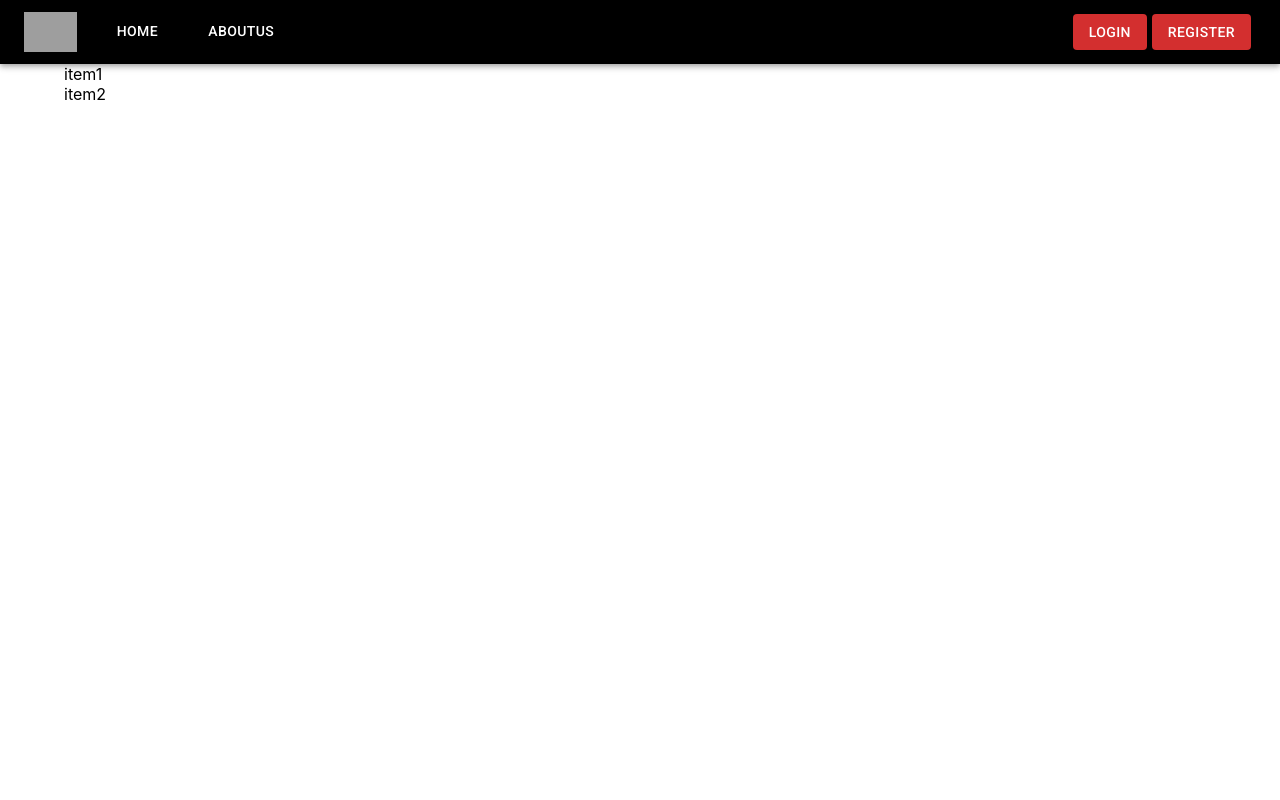
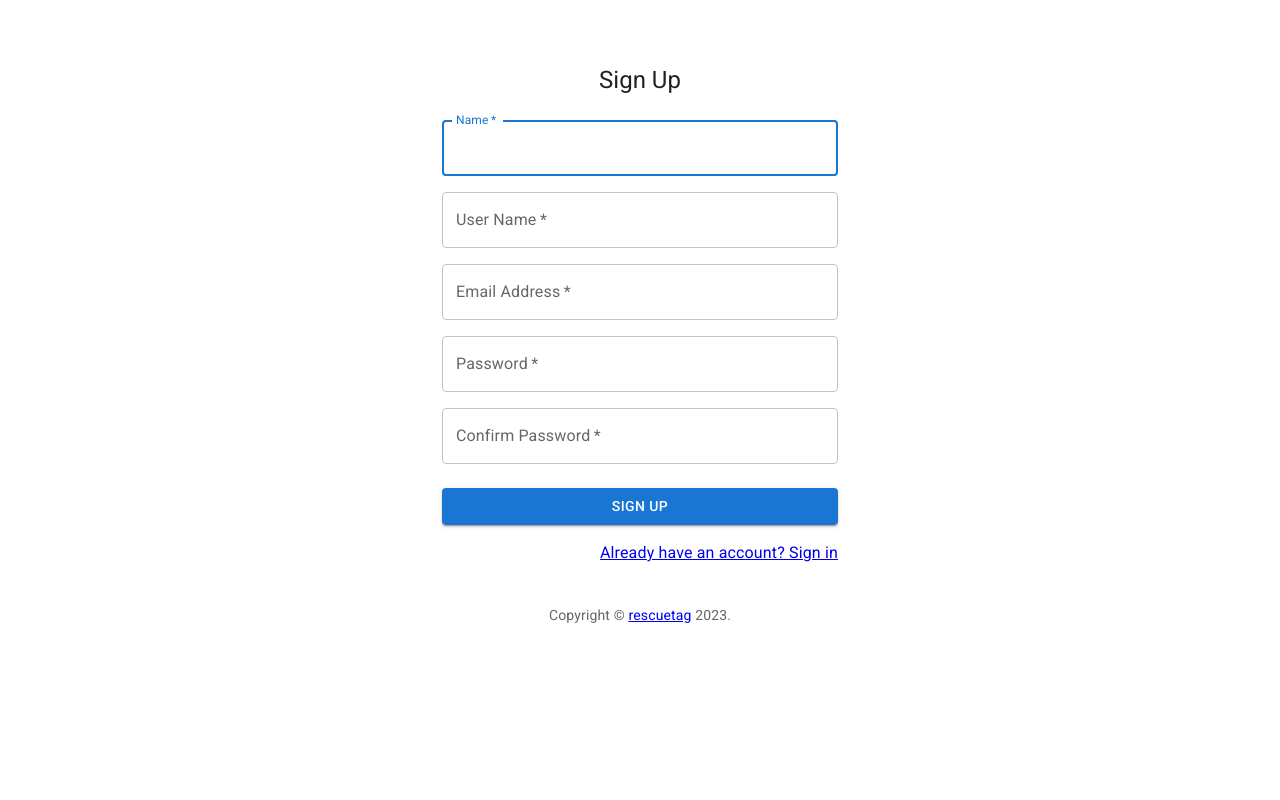
Before and after one commit to adityabhagat007/rescue-tag-frontend, a React (Create React App) app: page /signup in a window 1280 px wide. Shown: the top 800 px of the page. Built offline with nearby package versions, Linux system fonts and the light colour scheme; grey boxes are pictures that could not be loaded.

Commit message:
added signup

```diff
--- a/package.json
+++ b/package.json
@@ -12,13 +12,16 @@
     "@testing-library/jest-dom": "^5.16.5",
     "@testing-library/react": "^13.4.0",
     "@testing-library/user-event": "^13.5.0",
+    "axios": "^1.6.5",
     "env-cmd": "^10.1.0",
+    "formik": "^2.4.5",
     "react": "^18.2.0",
     "react-dom": "^18.2.0",
     "react-redux": "^8.1.3",
     "react-router-dom": "^6.4.2",
     "react-scripts": "5.0.1",
-    "web-vitals": "^2.1.4"
+    "web-vitals": "^2.1.4",
+    "yup": "^1.3.3"
   },
   "scripts": {
     "start": "env-cmd -f .env.dev react-scripts start",
--- /dev/null
+++ b/src/api/userSignUp.js
@@ -0,0 +1,25 @@
+import axios from "axios";
+
+const userSignUp = (data, actions, setSignupSuccess, setSignupError) => {
+  const url = `${process.env.REACT_APP_SERVER_BASE_URL_DEV}api/v1/auth/signup`;
+  axios
+    .post(url, data)
+    .then((res) => {
+      console.log("success", res);
+      actions.setSubmitting(false);
+      setSignupSuccess({ success: true, message: "" });
+      setSignupError({ error: false, message: "" });
+    })
+    .catch((err) => {
+      console.log("error", err);
+      actions.setSubmitting(false);
+      setSignupSuccess({ success: false, message: "" });
+      if (err.code === "ERR_NETWORK") {
+        setSignupError({ error: true, message: "network error" });
+      } else {
+        setSignupError({ error: true, message: err.response.data.message });
+      }
+    });
+};
+
+export default userSignUp;
--- /dev/null
+++ b/src/components/Copyright.jsx
@@ -0,0 +1,20 @@
+import { Typography } from "@mui/material";
+import { Link } from "react-router-dom";
+
+export default function Copyright(props) {
+  return (
+    <Typography
+      variant="body2"
+      color="text.secondary"
+      align="center"
+      {...props}
+    >
+      {"Copyright © "}
+      <Link color="inherit" href="https://mui.com/">
+        rescuetag
+      </Link>{" "}
+      {new Date().getFullYear()}
+      {"."}
+    </Typography>
+  );
+}
--- a/src/components/Navbar/components/DrawerComponent/DrawerComponent.js
+++ b/src/components/Navbar/components/DrawerComponent/DrawerComponent.js
@@ -30,7 +30,7 @@ const DrawerComponent = () => {
         style={{ color: red[900] ,marginRight:"50px" }}
       >
         <MenuIcon />
-      </IconButton >
+      </IconButton>
     </>
   );
 };
--- a/src/components/Navbar/components/logoComponent.jsx
+++ b/src/components/Navbar/components/logoComponent.jsx
@@ -1,7 +1,6 @@
-import { Box } from "@mui/material"
+import { Box } from "@mui/material";
 
 const Logo = ()=>{
-
     return (
         <Box
         component="img"
@@ -12,4 +11,4 @@ const Logo = ()=>{
     )
 }
 
-export default Logo
+export default Logo;
--- a/src/layout/homeLayout.jsx
+++ b/src/layout/homeLayout.jsx
@@ -5,7 +5,7 @@ import { Outlet } from "react-router-dom";
 export default function HomeLayout(props){
   return (
     <>
-      <Navbar />
+      {/* <Navbar /> */}
         <Outlet/>
       <Footer />
     </>
--- a/src/pages/signUpPage.js
+++ b/src/pages/signUpPage.js
@@ -1,22 +1,206 @@
-import { Container, Grid } from "@mui/material";
-import React from "react";
+import * as React from "react";
+import { useState } from "react";
+import Button from "@mui/material/Button";
+import CssBaseline from "@mui/material/CssBaseline";
+import TextField from "@mui/material/TextField";
+import Grid from "@mui/material/Grid";
+import Box from "@mui/material/Box";
+import Typography from "@mui/material/Typography";
+import Snackbar from "@mui/material/Snackbar";
+import Alert from "@mui/material/Alert";
+import Container from "@mui/material/Container";
+import { createTheme, ThemeProvider } from "@mui/material/styles";
+import userSignUp from "../api/userSignUp";
+import userSchema from "../schema/userSchema";
+import { useFormik } from "formik";
+import { NavLink } from "react-router-dom";
+import Copyright from "../components/Copyright";
 
+// TODO remove, this demo shouldn't need to reset the theme.
 
-const SignUpPage = () => {
+const defaultTheme = createTheme();
+
+export default function SignUpPage() {
+  const [signupSuccess, setSignupSuccess] = useState({
+    success: false,
+    message: "",
+  });
+  const [signupError, setSignupError] = useState({ error: false, message: "" });
+
+  const [open, setOpen] = React.useState(false);
+  const handleClose = (event, reason) => {
+    if (reason === "clickaway") {
+      return;
+    }
+    setOpen(false);
+  };
+
+  if (signupSuccess.success) {
+    <Snackbar open={open} autoHideDuration={6000} onClose={handleClose}>
+      <Alert
+        onClose={handleClose}
+        severity="success"
+        variant="filled"
+        sx={{ width: "100%" }}
+      >
+        Account Created Successfully!
+      </Alert>
+    </Snackbar>;
+  }
+
+  if (signupError.error) {
+    <Snackbar open={open} autoHideDuration={6000} onClose={handleClose}>
+      <Alert
+        onClose={handleClose}
+        severity="error"
+        variant="filled"
+        sx={{ width: "100%" }}
+      >
+        {signupError.message}
+      </Alert>
+    </Snackbar>;
+  }
+
+  const formik = useFormik({
+    validationSchema: userSchema,
+    initialValues: {
+      name: "",
+      userName: "",
+      email: "",
+      password: "",
+      confirmPassword: "",
+    },
+    onSubmit: (values, actions) =>
+      userSignUp(values, actions, setSignupSuccess, setSignupError),
+  });
+
   return (
-    <>
-        <Container maxWidth="lg">
-          <Grid>
-            <Grid item xs={12} lg={2} md={6}>
-              item1
+    <ThemeProvider theme={defaultTheme}>
+      <Container component="main" maxWidth="xs">
+        <CssBaseline />
+        <Box
+          sx={{
+            marginTop: 8,
+            display: "flex",
+            flexDirection: "column",
+            alignItems: "center",
+          }}
+        >
+          <Typography component="h1" variant="h5">
+            Sign Up
+          </Typography>
+
+          <Box
+            component="form"
+            noValidate
+            onSubmit={formik.handleSubmit}
+            sx={{ mt: 3 }}
+          >
+            <Grid container spacing={2}>
+              <Grid item xs={12}>
+                <TextField
+                  autoComplete="Hello World"
+                  name="name"
+                  required
+                  fullWidth
+                  id="name"
+                  label="Name"
+                  autoFocus
+                  {...formik.getFieldProps("userName")}
+                  error={formik.touched.name && Boolean(formik.errors.name)}
+                  helperText={formik.touched.name && formik.errors.name}
+                />
+              </Grid>
+
+              <Grid item xs={12}>
+                <TextField
+                  required
+                  fullWidth
+                  id="userName"
+                  label="User Name"
+                  name="userName"
+                  autoComplete="HelloWorld1234"
+                  {...formik.getFieldProps("name")}
+                  error={
+                    formik.touched.userName && Boolean(formik.errors.userName)
+                  }
+                  helperText={formik.touched.userName && formik.errors.userName}
+                />
+              </Grid>
+
+              <Grid item xs={12}>
+                <TextField
+                  required
+                  fullWidth
+                  id="email"
+                  label="Email Address"
+                  name="email"
+                  autoComplete="email"
+                  {...formik.getFieldProps("email")}
+                  error={formik.touched.email && Boolean(formik.errors.email)}
+                  helperText={formik.touched.email && formik.errors.email}
+                />
+              </Grid>
+
+              <Grid item xs={12}>
+                <TextField
+                  required
+                  fullWidth
+                  name="password"
+                  label="Password"
+                  type="password"
+                  id="password"
+                  autoComplete="Abc@123"
+                  {...formik.getFieldProps("password")}
+                  error={
+                    formik.touched.password && Boolean(formik.errors.password)
+                  }
+                  helperText={formik.touched.password && formik.errors.password}
+                />
+              </Grid>
+
+              <Grid item xs={12}>
+                <TextField
+                  required
+                  fullWidth
+                  name="confirmPassword"
+                  label="Confirm Password"
+                  type="password"
+                  id="confirmPassword"
+                  autoComplete="Abc@123"
+                  {...formik.getFieldProps("confirmPassword")}
+                  error={
+                    formik.touched.confirmPassword &&
+                    Boolean(formik.errors.confirmPassword)
+                  }
+                  helperText={
+                    formik.touched.confirmPassword &&
+                    formik.errors.confirmPassword
+                  }
+                />
+              </Grid>
             </Grid>
-            <Grid item xs={12} lg={2} md={6}>
-              item2
+
+            <Button
+              type="submit"
+              fullWidth
+              variant="contained"
+              sx={{ mt: 3, mb: 2 }}
+            >
+              Sign Up
+            </Button>
+
+            <Grid container justifyContent="flex-end">
+              <Grid item>
+                <NavLink to="/login" variant="body2">
+                  Already have an account? Sign in
+                </NavLink>
+              </Grid>
             </Grid>
-          </Grid>
-        </Container>
-    </>
+          </Box>
+        </Box>
+        <Copyright sx={{ mt: 5 }} />
+      </Container>
+    </ThemeProvider>
   );
-};
-
-export default SignUpPage;
+}
--- /dev/null
+++ b/src/schema/userSchema.js
@@ -0,0 +1,30 @@
+import * as Yup from "yup";
+
+const userSchema = Yup.object().shape({
+  name: Yup.string()
+    .required("Name is required")
+    .min(3, "minimum 3 characters required")
+    .max(20, "maximum 30 characters allowed"),
+
+  userName: Yup.string()
+    .min(3, "Username is too short")
+    .max(20, "Username is too long")
+    .required("Username is required"),
+
+  email: Yup.string().email("Invalid email").required("Email is required"),
+
+  password: Yup.string()
+    .min(6, "Password should be at least 6 characters")
+    .matches(
+      /^(?=.*[A-Za-z])(?=.*\d)(?=.*[@$!%*#?&])[A-Za-z\d@$!%*#?&]{6,}$/,
+      "Must Contain 6 Characters, One Uppercase, One Lowercase, One Number and one special case Character"
+    )
+    .required("Password of at least 6 characters is required"),
+
+  confirmPassword: Yup.string().oneOf(
+    [Yup.ref("password"), null],
+    "Passwords must match"
+  ),
+});
+
+export default userSchema;
```
Also changed, not shown: src/App.js (+4 -3 lines), src/schema/loginSchema.js (added, +15 -0 lines), 1 other file (tests, documents, lock files or other folders).
